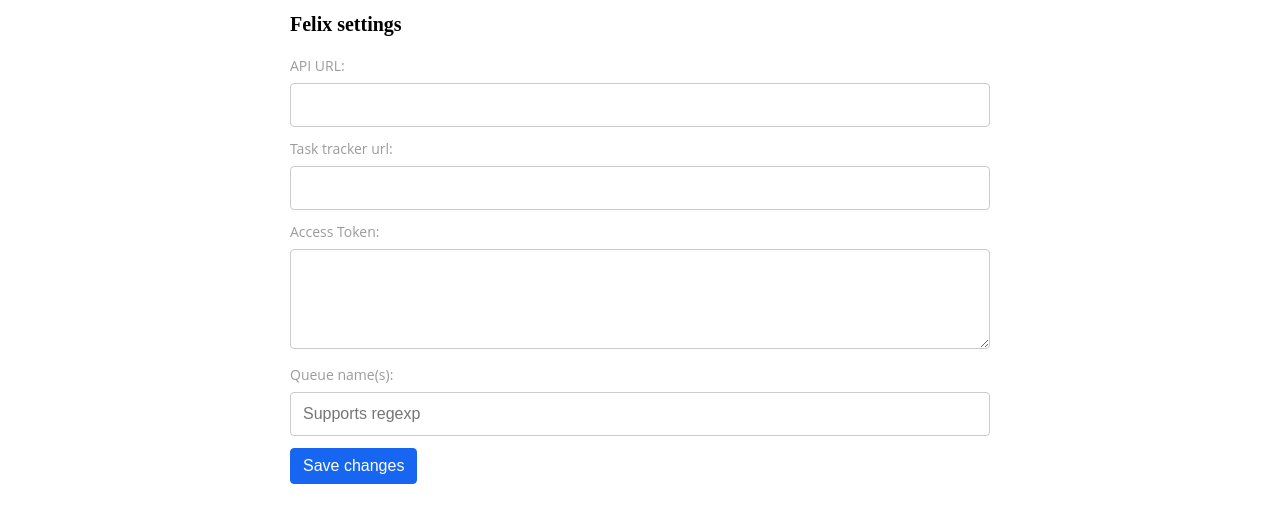
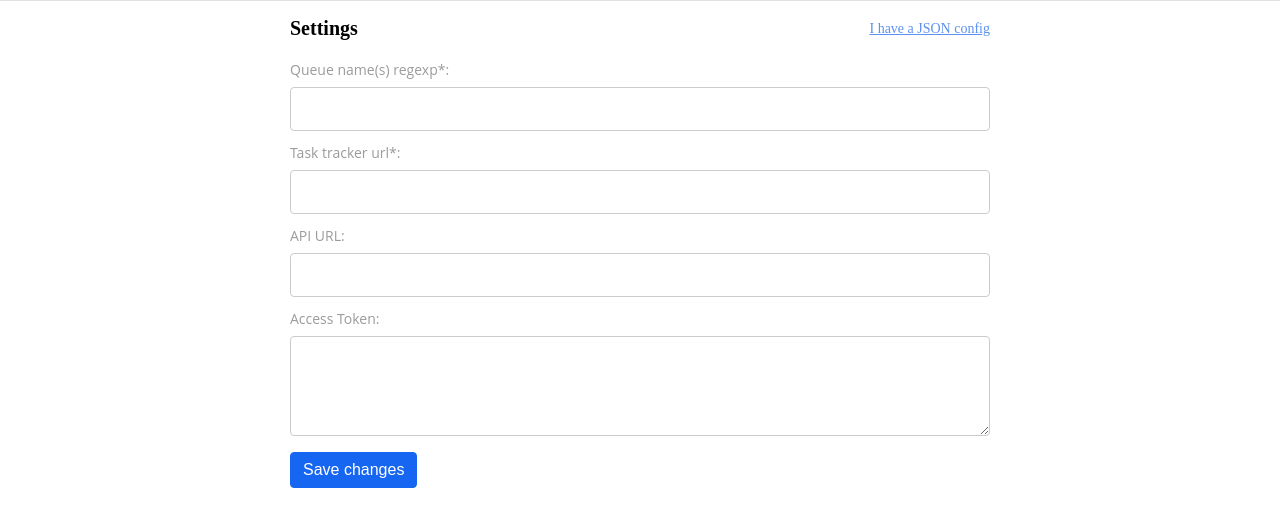
Before and after one commit to dmitrybrovka/felix, a browser extension: page src/options.html in a window 1280 px wide. Drawn offline with Linux system fonts and the light colour scheme.

Commit message:
Load json config from file Isn't required fields: api-url && token

```diff
--- /dev/null
+++ b/example.config.json
@@ -0,0 +1,6 @@
+{
+  "api_url": "https://www.example-api.io",
+  "token": "TOKEN STRING",
+  "tracker_url": "https://tracker.example.io",
+  "queue": "myawesomequeue[a-z]*"
+}
--- a/src/contentScript.js
+++ b/src/contentScript.js
@@ -153,6 +153,7 @@ class Felix {
 		const
 			{wrapper, classes: {show}} = this.popOver;
 
+		if (this.api && this.token) {
 			wrapper.classList.remove(show);
 			wrapper.style.left = `${e.pageX + 20}px`;
 			wrapper.style.top = `${e.pageY}px`;
@@ -170,6 +171,7 @@ class Felix {
 					wrapper.classList.add(show);
 				}
 			});
+		}
 	}
 
 	getInfo(task) {
--- a/src/options.css
+++ b/src/options.css
@@ -1,7 +1,19 @@
 .options {
-	padding: 0 20px 20px;
+	padding: 16px 20px 20px;
 	margin: 0;
 	box-sizing: border-box;
+	border-top: 1px solid #E1E1E1;
+}
+
+.options__file-upload-link {
+	display: block;
+
+	font-size: 14px;
+	text-decoration: underline;
+
+	user-select: none;
+	color: #5C91F1;
+	cursor: pointer;
 }
 
 .options__label {
@@ -9,6 +21,13 @@
 	margin-bottom: 8px;
 	font: 14px 'Open Sans', Arial, sans-serif;
 	color: #9B9B9B;
+}
+
+.options__form-title {
+	display: flex;
+	justify-content: space-between;
+	align-items: center;
+	margin-bottom: 20px;
 }
 
 .options__field {
@@ -73,7 +92,7 @@
 
 .options__title {
 	font-size: 20px;
-	margin-bottom: 20px;
+	margin: 0;
 }
 
 .options__notification {
@@ -82,7 +101,7 @@
 
 	font-size: 24px;
 	line-height: 1;
-	font-weight: bold;
+	font-weight: 600;
 
 	opacity: 0;
 	transition: opacity 0.2s linear;
--- a/src/options.html
+++ b/src/options.html
@@ -7,26 +7,30 @@
 	</head>
 	<body class="options">
 		<form id="optionsForm" class="options__form">
-			<h1 class="options__title">Felix settings</h1>
+			<section class="options__form-title">
+				<h1 class="options__title">Settings</h1>
+				<label class="options__file-upload-link" for="fileUploader">I have a JSON config</label>
+				<input id="fileUploader" type="file" accept="application/json" class="options__file-uploader" hidden>
+			</section>
+
+			<fieldset class="options__row">
+				<label for="expressionField" class="options__label">Queue name(s) regexp*:</label>
+				<input id="expressionField" class="options__field options__field" required>
+			</fieldset>
+
+			<fieldset class="options__row">
+				<label for="urlField" class="options__label">Task tracker url*:</label>
+				<input id="urlField" class="options__field" type="text" required>
+			</fieldset>
 
 			<fieldset class="options__row">
 				<label for="apiField" class="options__label">API URL:</label>
-				<input id="apiField" class="options__field" type="text" required>
-			</fieldset>
-
-			<fieldset class="options__row">
-				<label for="urlField" class="options__label">Task tracker url:</label>
-				<input id="urlField" class="options__field" type="text" required>
+				<input id="apiField" class="options__field" type="text">
 			</fieldset>
 
 			<fieldset class="options__row">
 				<label for="tokenField" class="options__label">Access Token:</label>
 				<textarea id="tokenField" class="options__field options__field_type_area"></textarea>
-			</fieldset>
-
-			<fieldset class="options__row">
-				<label for="expressionField" class="options__label">Queue name(s):</label>
-				<input id="expressionField" class="options__field options__field" required placeholder="Supports regexp">
 			</fieldset>
 
 			<button id="saveBtn" type="submit" class="options__save">Save changes</button>
--- a/src/options.js
+++ b/src/options.js
@@ -1,4 +1,14 @@
 (() => {
+	/*eslint-disable */
+	const
+		configFields = {
+			api_url: 'api',
+			tracker_url: 'url',
+			queue: 'expression',
+			token: 'token'
+		};
+	/*eslint-enable */
+
 	let
 		notificationTimeout;
 
@@ -14,6 +24,35 @@
 			apiField.value = api;
 			expressionField.value = expression;
 		});
+	});
+
+	fileUploader.addEventListener('change', () => {
+		const
+			reader = new FileReader(),
+			obj = {};
+
+		let
+			config = {};
+
+		reader.readAsText(fileUploader.files[0]);
+		reader.addEventListener('load', () => {
+
+			try {
+				config = JSON.parse(reader.result);
+
+				for (const k in config) {
+					if (config.hasOwnProperty(k) && configFields[k]) {
+						obj[configFields[k]] = config[k];
+					}
+				}
+
+				chrome.storage.sync.set(obj, location.reload);
+
+			} catch {
+				throw new Error('Error while parsing a json file');
+			}
+		});
+
 	});
 
 	optionsForm.addEventListener('submit', (e) => {
@@ -35,7 +74,6 @@
 					notificationTimeout = setTimeout(() => {
 						notification.classList.remove('options__notification_show_true');
 					}, 800);
-
 				}, 1000);
 			});
 		}
```
Lines whose indentation alone changed are shown as unchanged.
